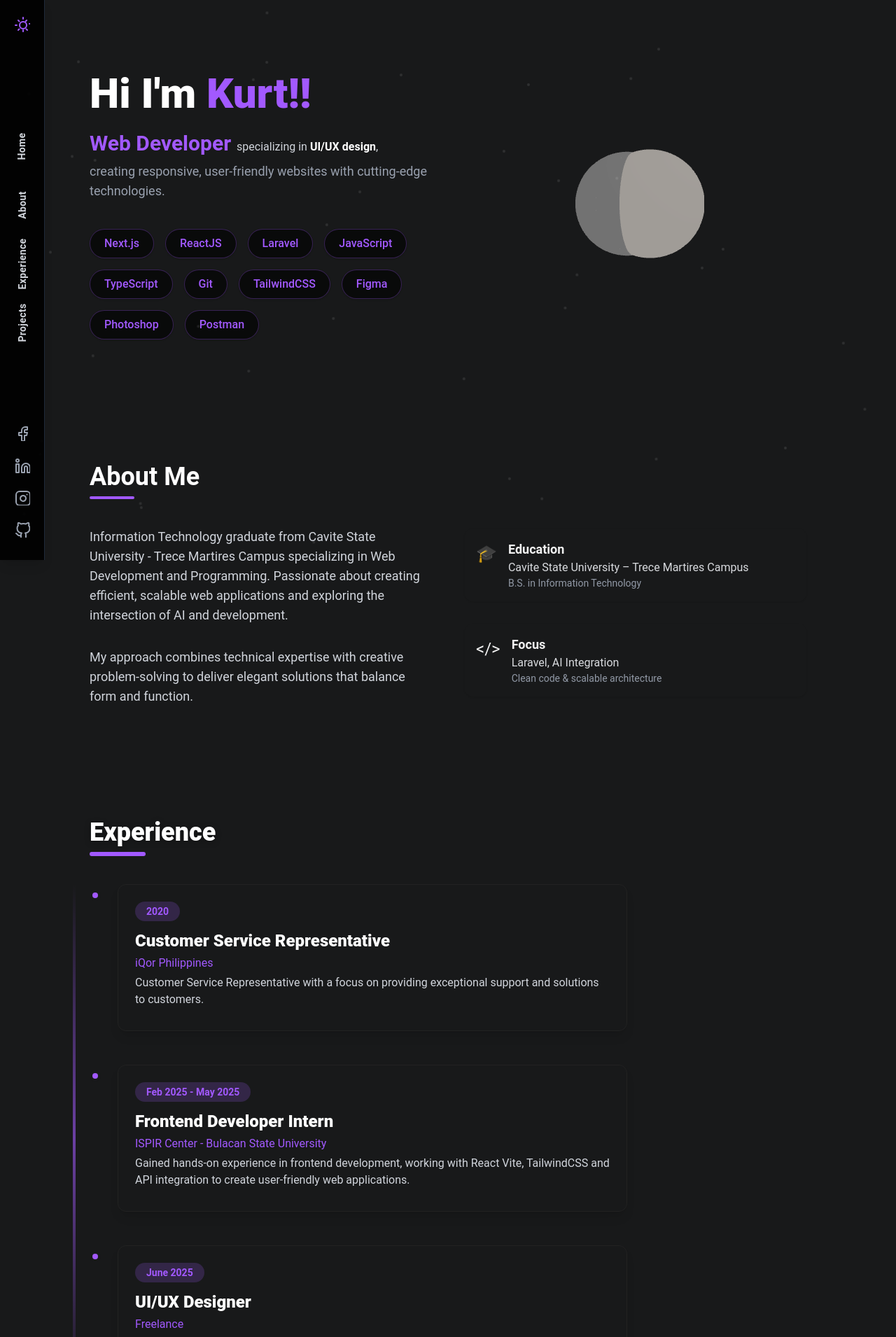
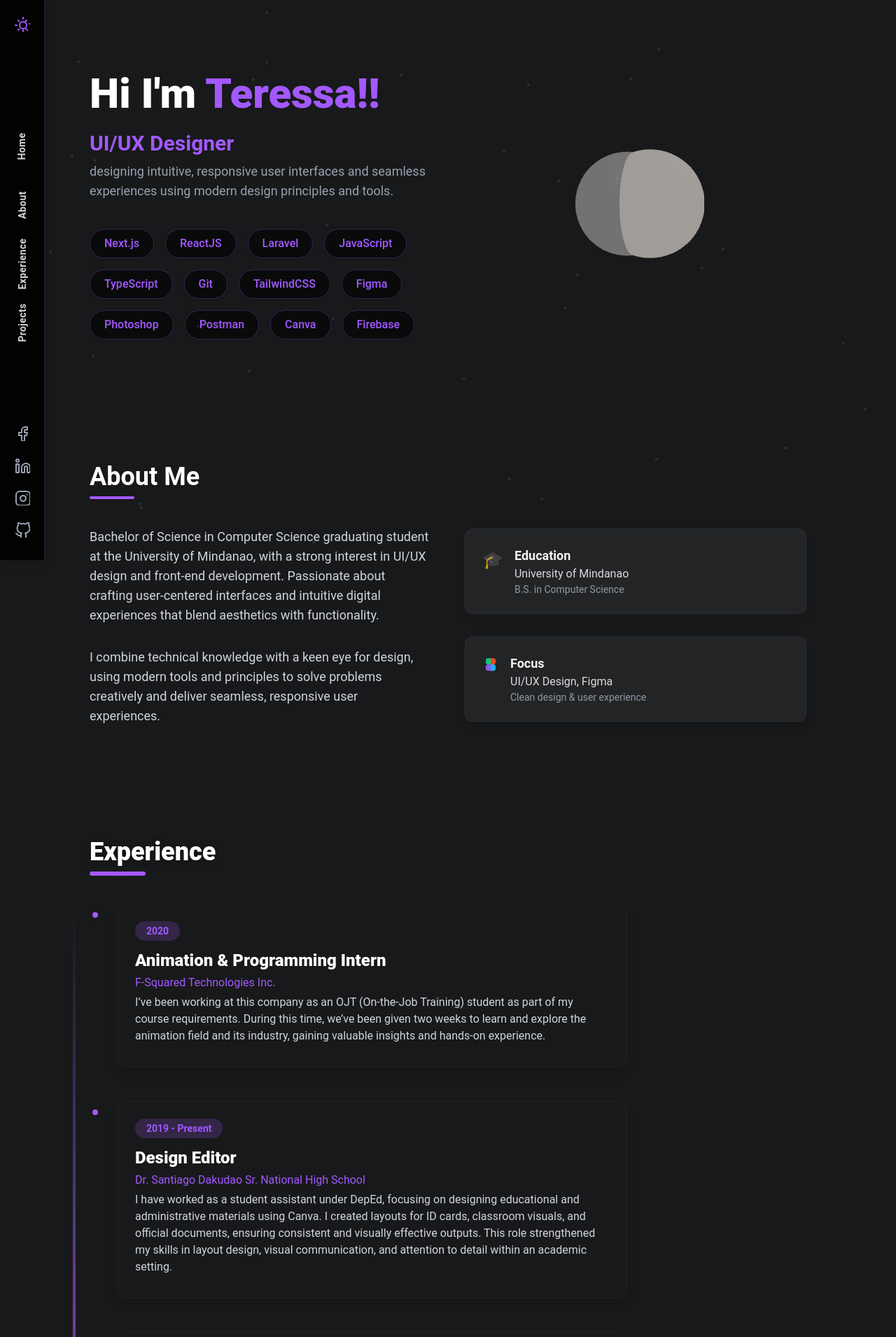
Before and after one commit to teressaconde/teressa-portfolio, a Next.js app: page / in a window 1280 px wide. Shown: the top 1910 px of the page at 70% size. Built offline with nearby package versions, Linux system fonts and the light colour scheme.

Commit message:
updated the contents

```diff
--- a/app/AboutSection.js
+++ b/app/AboutSection.js
@@ -42,12 +42,13 @@ export default function AboutSection() {
           {...textFadeIn}
           transition={{ duration: 0.7, delay: 0.2 }}
         >
-          <p className="light:text-gray-800">
-            Information Technology graduate from Cavite State University - Trece Martires Campus specializing in Web Development and Programming. Passionate about creating efficient, scalable web applications and exploring the intersection of AI and development.
-          </p>
-          <p className="light:text-gray-800">
-            My approach combines technical expertise with creative problem-solving to deliver elegant solutions that balance form and function.
-          </p>
+       <p className="light:text-gray-800">
+  Bachelor of Science in Computer Science graduating student at the University of Mindanao, with a strong interest in UI/UX design and front-end development. Passionate about crafting user-centered interfaces and intuitive digital experiences that blend aesthetics with functionality.
+</p>
+<p className="light:text-gray-800">
+  I combine technical knowledge with a keen eye for design, using modern tools and principles to solve problems creatively and deliver seamless, responsive user experiences.
+</p>
+
         </motion.div>
 
         {/* Right: Info Cards */}
@@ -57,22 +58,30 @@ export default function AboutSection() {
           transition={{ duration: 0.7, delay: 0.4 }}
         >
           {/* Education */}
-          <div className="flex items-start gap-4 card p-4 rounded-xl shadow">
+          <div className="flex items-start gap-4 bg-[#242526] hover:bg-[#2a2b2c] transition-colors duration-300 p-6 rounded-xl shadow-lg border border-gray-700/50 light:bg-white light:border-gray-200 light:hover:bg-gray-50">
             <span className="text-2xl mt-1" role="img" aria-label="graduation cap">🎓</span>
             <div>
               <div className="font-bold text-lg light:text-[#18191A]">Education</div>
-              <div className="text-gray-200 light:text-[#18191A]">Cavite State University – Trece Martires Campus</div>
-              <div className="text-gray-400 text-sm light:text-gray-900">B.S. in Information Technology</div>
+              <div className="text-gray-200 light:text-[#18191A]">University of Mindanao</div>
+              <div className="text-gray-400 text-sm light:text-gray-900">B.S. in Computer Science</div>
             </div>
           </div>
 
           {/* Focus */}
-          <div className="flex items-start gap-4 card p-4 rounded-xl shadow">
-            <span className="text-2xl mt-1" role="img" aria-label="code">&lt;/&gt;</span>
+          <div className="flex items-start gap-4 bg-[#242526] hover:bg-[#2a2b2c] transition-colors duration-300 p-6 rounded-xl shadow-lg border border-gray-700/50 light:bg-white light:border-gray-200 light:hover:bg-gray-50">
+            <div className="mt-1">
+              <svg width="24" height="24" viewBox="0 0 24 24" fill="none" xmlns="http://www.w3.org/2000/svg">
+                <path d="M12 2H8C6.34315 2 5 3.34315 5 5V8C5 9.65685 6.34315 11 8 11H12V2Z" fill="#0ACF83"/>
+                <path d="M12 11H8C6.34315 11 5 12.3431 5 14V17C5 18.6569 6.34315 20 8 20H12V11Z" fill="#A259FF"/>
+                <path d="M19 5C19 3.34315 17.6569 2 16 2H12V11H16C17.6569 11 19 9.65685 19 8V5Z" fill="#F24E1E"/>
+                <path d="M19 14C19 12.3431 17.6569 11 16 11H12V20H16C17.6569 20 19 18.6569 19 17V14Z" fill="#FF7262"/>
+                <path d="M12 11H16C17.6569 11 19 12.3431 19 14V17C19 18.6569 17.6569 20 16 20H12V11Z" fill="#1ABCFE"/>
+              </svg>
+            </div>
             <div>
               <div className="font-bold text-lg light:text-[#18191A]">Focus</div>
-              <div className="text-gray-200 light:text-[#18191A]">Laravel, AI Integration</div>
-              <div className="text-gray-400 text-sm light:text-gray-900">Clean code & scalable architecture</div>
+              <div className="text-gray-200 light:text-[#18191A]">UI/UX Design, Figma</div>
+              <div className="text-gray-400 text-sm light:text-gray-900">Clean design & user experience</div>
             </div>
           </div>
         </motion.div>
--- a/app/ExperienceSection.js
+++ b/app/ExperienceSection.js
@@ -4,25 +4,33 @@ import { motion } from "framer-motion";
 const experiences = [
   {
     date: "2020",
-    title: "Customer Service Representative",
-    company: "iQor Philippines",
+    title: "Animation & Programming Intern",
+    company: "F-Squared Technologies Inc.",
     description:
-      "Customer Service Representative with a focus on providing exceptional support and solutions to customers.",
+      "I’ve been working at this company as an OJT (On-the-Job Training) student as part of my course requirements. During this time, we’ve been given two weeks to learn and explore the animation field and its industry, gaining valuable insights and hands-on experience.",
   },
   {
-    date: "Feb 2025 - May 2025",
-    title: "Frontend Developer Intern",
-    company: "ISPIR Center - Bulacan State University",
+    date: "2019 - Present",
+    title: "Design Editor",
+    company: "Dr. Santiago Dakudao Sr. National High School",
     description:
-      "Gained hands-on experience in frontend development, working with React Vite, TailwindCSS and API integration to create user-friendly web applications.",
+      "I have worked as a student assistant under DepEd, focusing on designing educational and administrative materials using Canva. I created layouts for ID cards, classroom visuals, and official documents, ensuring consistent and visually effective outputs. This role strengthened my skills in layout design, visual communication, and attention to detail within an academic setting.",
     readMore: true,
   },
   {
-    date: "June 2025",
-    title: "UI/UX Designer",
-    company: "Freelance",
+    date: "2024 - Present",
+    title: "Publication Material Editor",
+    company: "Freelance | Solumi, Tibungco, Davao City",
     description:
-      "Gained hands-on experience in frontend development, working with React Vite, TailwindCSS and API integration to create user-friendly web applications.",
+      "I currently work as a Publication Material Editor for a coffee shop located in Tibungco, Davao City. In this role, I am responsible for designing and editing various print and digital materials such as menus, promotional posters, and announcements. I collaborate closely with the shop’s management team to create visually appealing and brand-consistent content that effectively communicates promotions, events, and updates to customers.",
+    readMore: true,
+  },
+  {
+    date: "2021 - Present",
+    title: "Freelance Design Entrepreneur",
+    company: "Self-employed",
+    description:
+      "I currently work as a Publication Material Editor for a coffee shI run a small design business creating customized souvenirs and visual materials using Canva. I design invitations, ID cards, social media graphics, and branded items for various clients, strengthening my skills in layout design, branding, and client collaboration.",
     readMore: true,
   },
 ];
--- a/app/LoadingScreen.js
+++ b/app/LoadingScreen.js
@@ -55,23 +55,24 @@ export default function LoadingScreen() {
             height="48"
             viewBox="0 0 24 24"
             fill="none"
-            stroke="white"
-            strokeWidth="2"
-            strokeLinecap="round"
-            strokeLinejoin="round"
+            xmlns="http://www.w3.org/2000/svg"
           >
-            <polyline points="16 18 22 12 16 6" />
-            <polyline points="8 6 2 12 8 18" />
+            <path d="M12 2H8C6.34315 2 5 3.34315 5 5V8C5 9.65685 6.34315 11 8 11H12V2Z" fill="white"/>
+            <path d="M12 11H8C6.34315 11 5 12.3431 5 14V17C5 18.6569 6.34315 20 8 20H12V11Z" fill="white"/>
+            <path d="M19 5C19 3.34315 17.6569 2 16 2H12V11H16C17.6569 11 19 9.65685 19 8V5Z" fill="white"/>
+            <path d="M19 14C19 12.3431 17.6569 11 16 11H12V20H16C17.6569 20 19 18.6569 19 17V14Z" fill="white"/>
+            <path d="M12 11H16C17.6569 11 19 12.3431 19 14V17C19 18.6569 17.6569 20 16 20H12V11Z" fill="white"/>
           </svg>
         </div>
       </div>
 
       {/* Name and Subtitle */}
       <h1 className="text-3xl md:text-5xl font-bold mb-2 text-center bg-gradient-to-r from-[var(--accent)] via-[#b47aff] to-[#6d3bbd] bg-clip-text text-transparent">
-        Dexter <span className="text-[var(--accent)]">Miranda</span>
+        Teressa <span className="text-[var(--accent)]">Conde</span>
       </h1>
       <p className="text-lg md:text-xl text-gray-200 mb-8 text-center font-mono tracking-wide">
-        Full Stack Developer
+        <span className="text-base font-normal text-gray-300 ml-2 light:text-gray-600">specializing in <span className="font-bold text-white light:text-[#18191A]">UI/UX Design</span>,</span>
+        <span className="text-base font-normal text-gray-300 ml-2 light:text-gray-600">crafting <span className="font-bold text-white light:text-[#18191A]">user-centered experiences</span></span>
       </p>
 
       {/* Progress Bar */}
--- a/app/ProjectSection.js
+++ b/app/ProjectSection.js
@@ -18,9 +18,9 @@ export default function ProjectSection() {
           {/* Left: Project Info */}
           <div className="relative z-10 flex-1 max-w-xl text-white card p-6 rounded-xl shadow light:text-[#18191A]">
             <div className="mb-2 text-xs text-[var(--accent)] font-semibold">Frontend</div>
-            <h2 className="text-3xl md:text-4xl font-extrabold mb-4 leading-tight light:text-[#18191A]">PASS COLLEGE OFFICIAL WEBSITE</h2>
+            <h2 className="text-3xl md:text-4xl font-extrabold mb-4 leading-tight light:text-[#18191A]">Dummy Project</h2>
             <p className="mb-6 text-lg text-white/90 light:text-gray-900">
-              As part of my thesis, I developed an official website for Pass College, directly addressing their absence of a dedicated online presence beyond a Facebook page. This project involved creating a marketing platform to attract prospective students and implementing an efficient online document request system for current students. Key features include dynamic program showcases, news and events sections, a user-friendly content management system, and a secure student portal for document requests, significantly enhancing the college&apos;s communication and service capabilities.
+             Lorem ipsum dolor sit amet consectetur adipisicing elit. Quisquam, quos.
             </p>
             <div className="flex flex-wrap gap-2 mb-6">
               {techs.map((tech) => (
--- a/app/layout.js
+++ b/app/layout.js
@@ -14,8 +14,8 @@ const geistMono = Geist_Mono({
 });
 
 export const metadata = {
-  title: "Create Next App",
-  description: "Generated by create next app",
+  title: "Teressa Conde | UI/UX Designer",
+  description: "UI/UX Designer specializing in creating user-centered experiences and intuitive interfaces",
 };
 
 export default function RootLayout({ children }) {
--- a/app/page.js
+++ b/app/page.js
@@ -34,19 +34,19 @@ export default function Home() {
         {/* Left: Text Content */}
         <div className="flex-1 flex flex-col items-start justify-center max-w-2xl">
           <h1 className="text-5xl md:text-6xl font-extrabold mb-4 leading-tight text-left">
-            Hi I&apos;m <span className="text-[var(--accent)]">Kurt!!</span>
+            Hi I&apos;m <span className="text-[var(--accent)]">Teressa!!</span>
           </h1>
           <div className="text-2xl md:text-3xl font-bold mb-2 text-left">
-            <span className="text-[var(--accent)]">Web Developer</span>
-            <span className="text-base font-normal text-gray-300 ml-2 light:text-gray-600">specializing in <span className="font-bold text-white light:text-[#18191A]">UI/UX design</span>,</span>
+            <span className="text-[var(--accent)]">UI/UX Designer</span>
+
           </div>
           <div className="text-lg text-gray-400 mb-6 text-left light:text-gray-700">
-            creating responsive, user-friendly websites with cutting-edge technologies.
+          designing intuitive, responsive user interfaces and seamless experiences using modern design principles and tools.
           </div>
           {/* Tech Stack Badges */}
           <div className="flex flex-wrap gap-4 mt-4">
             {[
-              "Next.js", "ReactJS", "Laravel", "JavaScript", "TypeScript", "Git", "TailwindCSS", "Figma", "Photoshop", "Postman"
+              "Next.js", "ReactJS", "Laravel", "JavaScript", "TypeScript", "Git", "TailwindCSS", "Figma", "Photoshop", "Postman" , "Canva", "Firebase"
             ].map((tech) => (
               <span
                 key={tech}
```
